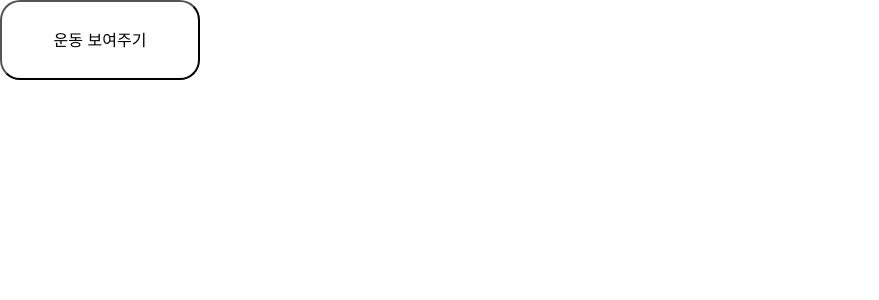
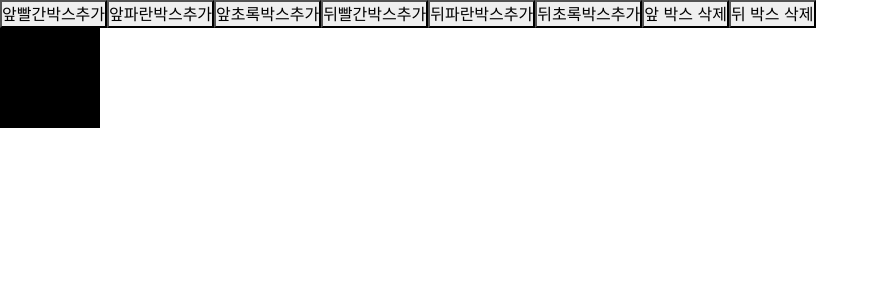
Before and after one commit to Dongukkk/react-study, a React (Create React App) app: page / in a window 1280 px wide. Shown: the top 300 px of the page, without its empty margins (0-879 px from the left). Built offline with nearby package versions, Linux system fonts and the light colour scheme.

Commit message:
연습5 동적인 컴포넌트 처리

```diff
--- a/src/App.js
+++ b/src/App.js
@@ -9,11 +9,12 @@ import './App.css';
 // import Props01 from './study/Props01';
 // import Props02 from './study/Props02';
 // import Practice03 from './practice/Practice03/Practice03';
-// import NewsBlog from './newsblog/NewsBlog';
+import NewsBlog from './newsblog/NewsBlog';
 // import Practice04 from './practice/Practice04/Practice04';
 // import FoodMarket from './foodmarket/pages/FoodMarket';
 import ProMain01 from './project-elements/ProMain01';
 import WorkOut from './project-elements/WorkOut';
+import Practice05 from './practice/Practice05/Practice05';
 
 function App() {
 
@@ -29,8 +30,9 @@ function App() {
   // return <NewsBlog/>;
   // return <Practice04/>;
   // return <FoodMarket/>;
-  return <ProMain01/>;
+  // return <ProMain01/>;
   // return <WorkOut/>;
+  return <Practice05/>;
 
 
   // return (
--- /dev/null
+++ b/src/practice/Practice05/Box.js
@@ -0,0 +1,11 @@
+import './box.css';
+
+function Box(props){
+
+
+    return (
+    <div className="box" style={{backgroundColor:props.bgColor}}></div>
+    );
+}
+
+export default Box;
--- /dev/null
+++ b/src/practice/Practice05/Practice05.js
@@ -0,0 +1,64 @@
+import { useState } from "react";
+import Box from "./Box";
+
+function Practice05(){
+
+    let [colorArr,setColorArr] = useState(['black']);
+
+    return (
+        <>
+            <div>
+                <button onClick={() => {
+                    let change = ['red',...colorArr];
+                    setColorArr(change);
+                }}>앞빨간박스추가</button>
+                <button onClick={() => {
+                    let change = ['blue',...colorArr];
+                    setColorArr(change);
+                }}>앞파란박스추가</button>
+                <button onClick={() => {
+                    let change = ['green',...colorArr];
+                    setColorArr(change);
+                }}>앞초록박스추가</button>
+
+                <button onClick={() => {
+                    let change = [...colorArr,'red'];
+                    setColorArr(change);
+                }}>뒤빨간박스추가</button>
+                <button onClick={() => {
+                    let change = [...colorArr,'blue'];
+                    setColorArr(change);
+                }}>뒤파란박스추가</button>
+                <button onClick={() => {
+                    let change = [...colorArr,'green'];
+                    setColorArr(change);
+                }}>뒤초록박스추가</button>
+
+                <button onClick={() => {
+                    let change = [...colorArr];
+                    // change.splice(0, 1);
+                    change.shift();
+                    setColorArr(change);
+                }}>앞 박스 삭제</button>
+                <button onClick={() => {
+                    let change = [...colorArr];
+                    // change.splice(change.length-1, 1);
+                    change.pop();
+                    setColorArr(change);
+                }}>뒤 박스 삭제</button>
+            </div>
+            <div>
+                {
+                    colorArr.map((color)=>{
+                        return <Box bgColor= {color}/>;
+
+                    })
+            }
+
+            </div>
+
+        </>
+        );
+}
+
+export default Practice05;
--- /dev/null
+++ b/src/practice/Practice05/box.css
@@ -0,0 +1,7 @@
+
+.box {
+    height: 100px;
+    width: 100px;
+    border: 1px solid black;
+    display:inline-block;
+}
```
